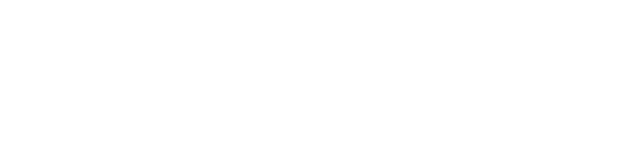
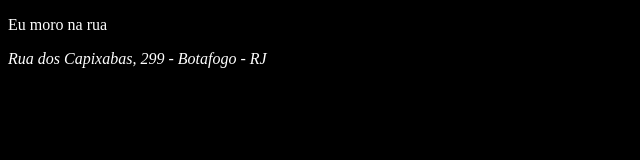
Before and after one commit to YgorRafael12/HTML-CSS, a plain HTML site: page Aulas/aula008/index.html in a window 1280 px wide. Shown: the whole page, without its empty margins (0-640 px from the left). Drawn offline with Linux system fonts and the light colour scheme.

Commit message:
aulas 08 e 09

```diff
--- a/Aulas/aula008/index.html
+++ b/Aulas/aula008/index.html
@@ -5,8 +5,23 @@
     <meta http-equiv="X-UA-Compatible" content="IE=edge">
     <meta name="viewport" content="width=device-width, initial-scale=1.0">
     <title>Semântica</title>
+    <style>
+        body {
+            background-color: black;
+        }
+
+        p {
+            color: white;
+        }
+
+        address {
+            color: white;
+        }
+    </style>
 </head>
 <body>
-
+    <p>
+        Eu moro na rua <address>Rua dos Capixabas, 299 - Botafogo - RJ</address>
+    </p>
 </body>
 </html>
```
Also changed, not shown: Aulas/aula009/index.html (added, +18 -0 lines).
